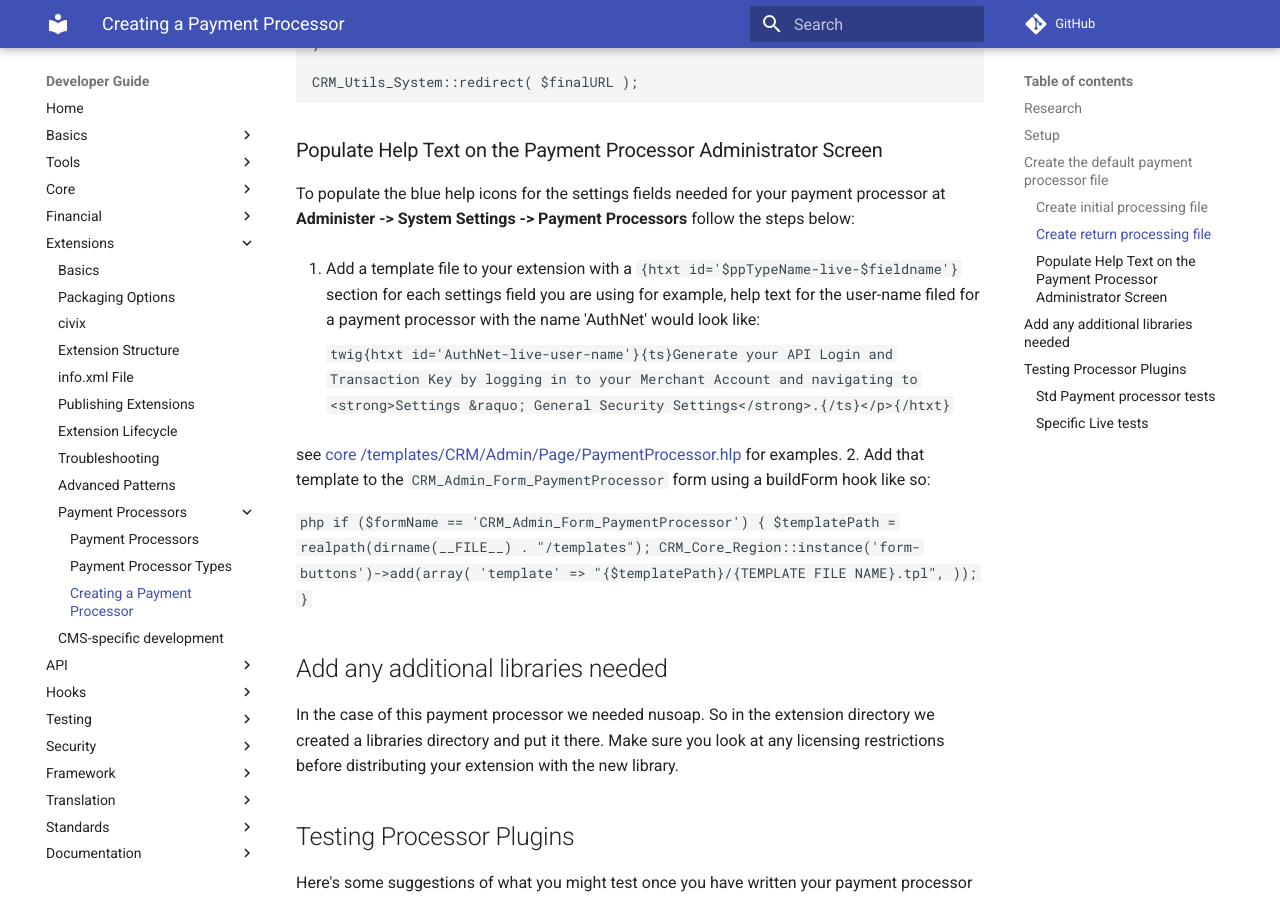
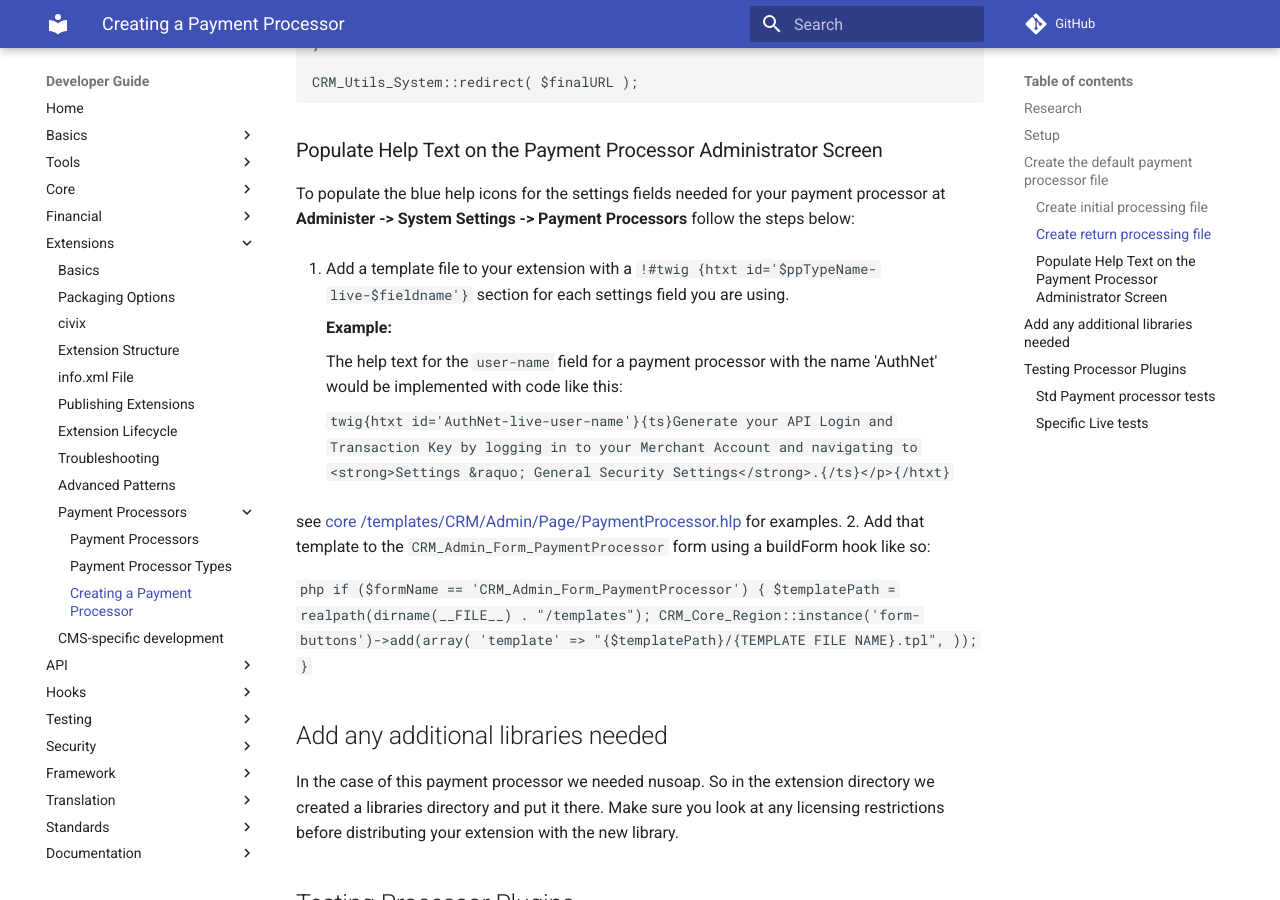
Before and after one commit to civicrm/civicrm-dev-docs, an MkDocs documentation site: the page built from docs/extensions/payment-processors/create.md, in a window 1280 px wide and 900 px high, scrolled down 11684 px. Built offline with MkDocs 1.6.1 and Material for MkDocs 9.7.7, drawn with Linux system fonts in a browser that asks for light colours; comment, search, counter and statistics services are not loaded; old or Windows-style settings are respelled for this version of MkDocs.

Commit message:
Update docs/extensions/payment-processors/create.md
Co-Authored-By: Mikey O'Toole <mikey@mjco.uk>

````diff
--- a/docs/extensions/payment-processors/create.md
+++ b/docs/extensions/payment-processors/create.md
@@ -616,7 +616,11 @@ CRM_Utils_System::redirect( $finalURL );
 ### Populate Help Text on the Payment Processor Administrator Screen
 To populate the blue help icons for the settings fields needed for your payment processor at **Administer -> System Settings -> Payment Processors** follow the steps below:
 
-1. Add a template file to your extension with a `{htxt id='$ppTypeName-live-$fieldname'}` section for each settings field you are using for example, help text for the user-name filed for a payment processor with the name 'AuthNet' would look like:
+1. Add a template file to your extension with a `!#twig {htxt id='$ppTypeName-live-$fieldname'}` section for each settings field you are using.
+
+    **Example:**
+
+    The help text for the `user-name` field for a payment processor with the name 'AuthNet' would be implemented with code like this:
 
     ```twig
 {htxt id='AuthNet-live-user-name'}
````
